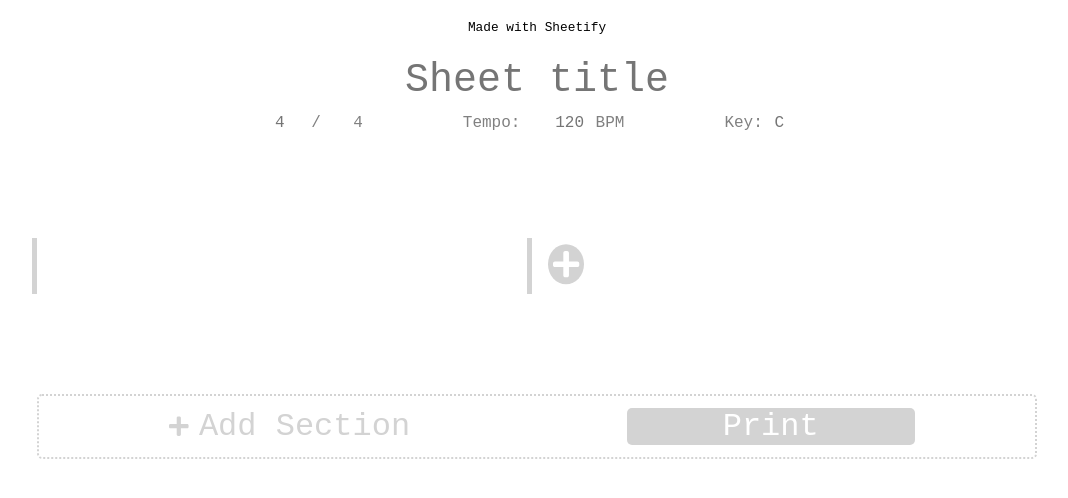
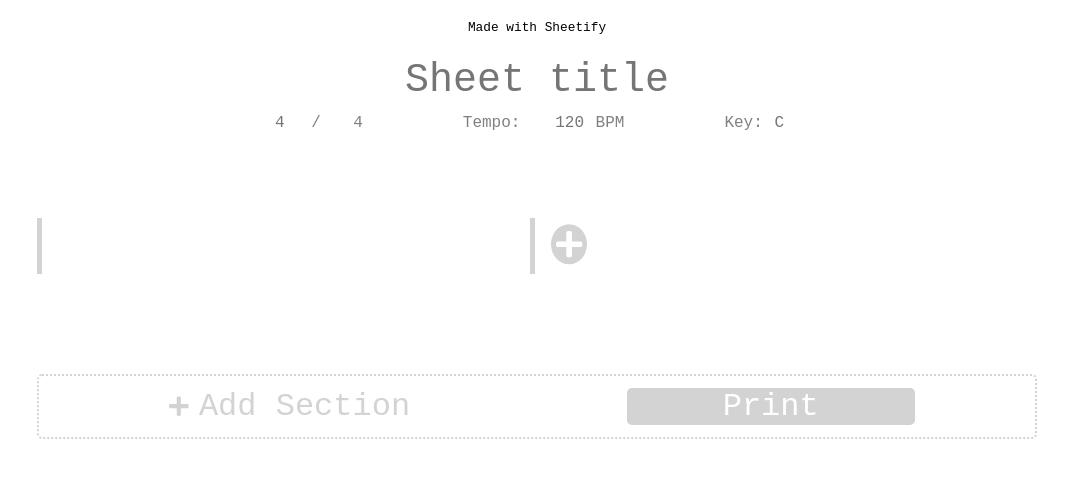
Before and after one commit to ollisterr/sheetify, a React (Create React App) app: page / in a window 1280 px wide. Shown: the top 498 px of the page, without its empty margins (103-1171 px from the left). Built offline with nearby package versions, Linux system fonts and the light colour scheme; a web font is replaced by a local one.

Commit message:
UI fixes

```diff
--- a/src/css/section.scss
+++ b/src/css/section.scss
@@ -103,7 +103,11 @@
 
 .section {
   position: relative;
+  display: flex;
+  flex-flow: row wrap;
   height: auto;
+  margin: 30px 0;
+  padding-left: $barBorder;
   color: lightgrey;
 
   &:hover .section-tag {
--- a/src/css/sheetbody.scss
+++ b/src/css/sheetbody.scss
@@ -2,13 +2,6 @@
 
 .sheetbody {
   width: 100%;
-}
-
-.section {
-  margin: 50px 0;
-  display: flex;
-  flex-flow: row wrap;
-  flex-basis: 600px;
 }
 
 .control-bar {
```
